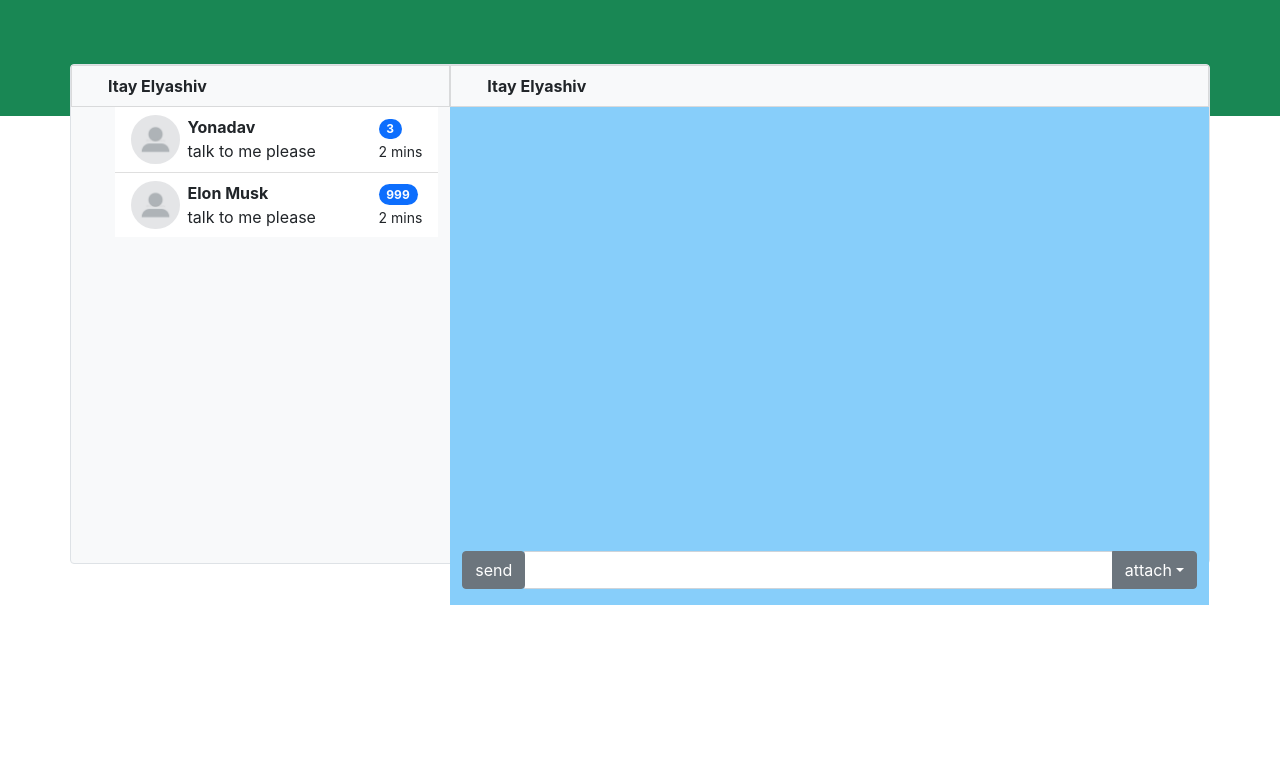
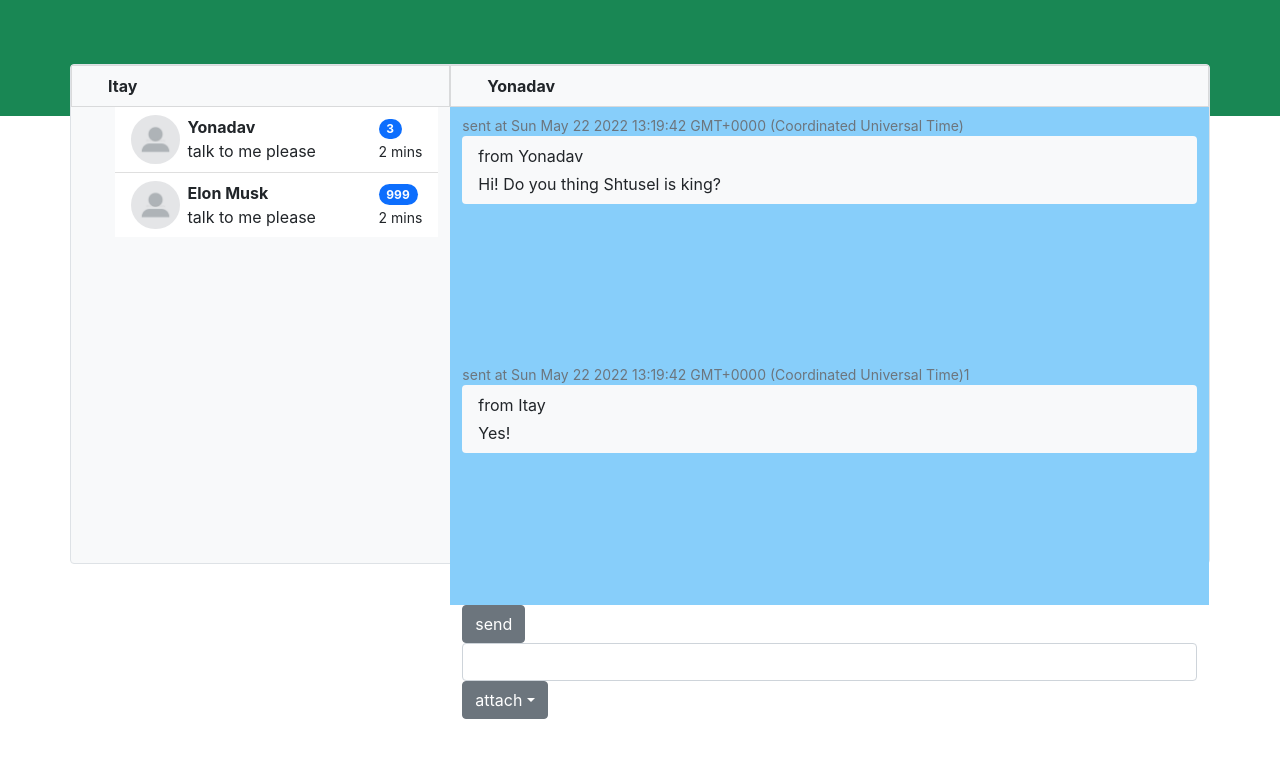
Before and after one commit to ItayELY/ChatApp, a React (Create React App) app: page /chats in a window 1280 px wide. Shown: the top 758 px of the page. Built offline with nearby package versions, Linux system fonts and the light colour scheme.

Commit message:
Added basic data structure for users and their messages, addes "chatmessage" component, added basic  messages sending ability

```diff
--- a/src/Chat.js
+++ b/src/Chat.js
@@ -2,19 +2,49 @@ import { BrowserRouter, Routes, Route } from "react-router-dom";
 import SignupForm from "./SingupForm";
 import { Link } from "react-router-dom";
 import ContactItem from "./ContactItem";
+import ChatMessage from "./ChatMessage";
+import usersList from "./users";
+import Message from "./Message";
+import { useState } from 'react';
 
-var contacts = [{name: "Yonadav",
+
+var currentUserName = "Itay";
+var currentContact = "Yonadav"
+var currentUserObject = usersList.find(x => x.userName === currentUserName);
+console.log('currentUserObject: ', currentUserObject);
+
+
+var contacts = [{
+  name: "Yonadav",
   latestMessage: "talk to me please",
   numOfUnreadMessages: "3",
   timeSinceLastMessage: "2 mins",
-                 profileImagePath: "/profile.jpg"},
-                 {name: "Elon Musk",
+  profileImagePath: "/profile.jpg"
+},
+{
+  name: "Elon Musk",
   latestMessage: "talk to me please",
   numOfUnreadMessages: "999",
   timeSinceLastMessage: "2 mins",
-                    profileImagePath: "/profile.jpg"}]
+  profileImagePath: "/profile.jpg"
+}]
 
 function Chat() {
+  const [count, setCount] = useState(0);
+  var sendNewMessage = ()=>
+   {
+    var text = document.getElementById("sendMessageBox").value;
+    console.log('text: ', text);
+    var m = new Message(text, new Date(), currentUserName, currentContact)
+    console.log('m: ', m);
+    currentUserObject.messages.push(m);
+    console.log('currentUserObject.messages.push(m);: ', currentUserObject);
+    document.getElementById("sendMessageBox").value = '';
+    setCount(count + 1);
+
+  };
+
+
   return (<span class="d-flex justify-content-center">
     <div
       className="container border bg-light mt-5 rounded w-100"
@@ -24,25 +54,29 @@ function Chat() {
         <div className="col col-lg-4 h-100">
           <div className="row list-group-item bg-light">
             <div className="ms-2 me-auto">
-              <div className="fw-bold">Itay Elyashiv</div>
+              <div className="fw-bold">{currentUserName}</div>
             </div>
           </div>
           <ul className="list-group-flush col overflow-auto h-100">
-            {contacts.map((contact) =>{return <ContactItem contact={contact}></ContactItem>})}
+            {contacts.map((contact) => { return <ContactItem contact={contact}></ContactItem> })}
           </ul>
         </div>
         <div className="col h-100">
           <div className="row list-group-item bg-light">
             <div className="ms-2 me-auto">
-      <div className="fw-bold">Itay Elyashiv</div>
+              <div className="fw-bold">{currentContact}</div>
             </div>
           </div>
-  <div className="row h-100  position-relative" style={{backgroundColor: 'lightskyblue'}}>
+          <div className="row h-100  position-relative        list-group-flush col overflow-auto" style={{ backgroundColor: 'lightskyblue' }}>
+            {currentUserObject.messages.map((message) => { return <ChatMessage message={message}></ChatMessage> })}
             <div className="input-group mb-3 fixed-bottom position-absolute">
               <div className="input-group-prepend">
-        <button type="button" className="btn btn-secondary ">send</button>
+
               </div>
-      <input type="text" className="form-control" aria-label="Text input with segmented dropdown button" />
+            </div>
+          </div>
+          <button type="button" className="btn btn-secondary " onClick={sendNewMessage}>send</button>
+          <input id="sendMessageBox" type="text" className="form-control" aria-label="Text input with segmented dropdown button" />
               <button className="btn btn-secondary dropdown-toggle" type="button" data-bs-toggle="dropdown" aria-expanded="false">attach</button>
               <ul className="dropdown-menu">
                 <li><a className="dropdown-item" href="#">image</a></li>
@@ -50,8 +84,6 @@ function Chat() {
                 <li><a className="dropdown-item" href="#">audio</a></li>
                 <li><a className="dropdown-item" href="#">location</a></li>
               </ul>
-    </div>
-  </div>
         </div>
 
       </div>
--- /dev/null
+++ b/src/ChatMessage.js
@@ -0,0 +1,23 @@
+import Message from "./Message";
+
+
+function ChatMessage({ message }) {
+    console.log('message was rendered');
+
+    return (
+
+        <div class="chat-message-left pb-4">
+            <div>
+
+                <div class="text-muted small text-nowrap mt-2">sent at {String(message.time)}</div>
+            </div>
+            <div class="flex-shrink-1 bg-light rounded py-2 px-3 ml-3">
+                <div class="font-weight-bold mb-1">from {message.writer}</div>
+                {message.text}
+            </div>
+        </div>
+
+    );
+}
+
+export default ChatMessage;
--- /dev/null
+++ b/src/Message.js
@@ -0,0 +1,10 @@
+class Message {
+    constructor(text, time, writer, receiver) {
+        this.text = text;
+        this.time = time;
+        this.writer = writer;
+        this.receiver = receiver;
+    }
+}
+
+export default Message;
--- a/src/users.js
+++ b/src/users.js
@@ -1,4 +1,21 @@
-var usersList = [];
+import Message from "./Message";
+
+var usersList = [
+    {userName: "Yonadav",
+    displayName: "Yonadav",
+    password:"123",
+    profileImagePath: "/profile.jpg",
+    contactsUserNames: ["Itay"],
+    messages: [new Message("Hi! Do you thing Shtusel is king?", new Date(), "Yonadav", "Itay"), new Message("asfafgg", new Date()+1, "Yonadav", "Itay")]
+},
+{userName: "Itay",
+    displayName: "Itay",
+    password:"123",
+    profileImagePath: "/profile.jpg",
+    contactsUserNames: ["Yonadav"],
+    messages: [new Message("Hi! Do you thing Shtusel is king?", new Date(), "Yonadav", "Itay"), new Message("Yes!", new Date()+1, "Itay", "Yonadav")]
+}
+];
 
 
 export default usersList;
```
Lines whose indentation alone changed are shown as unchanged.
